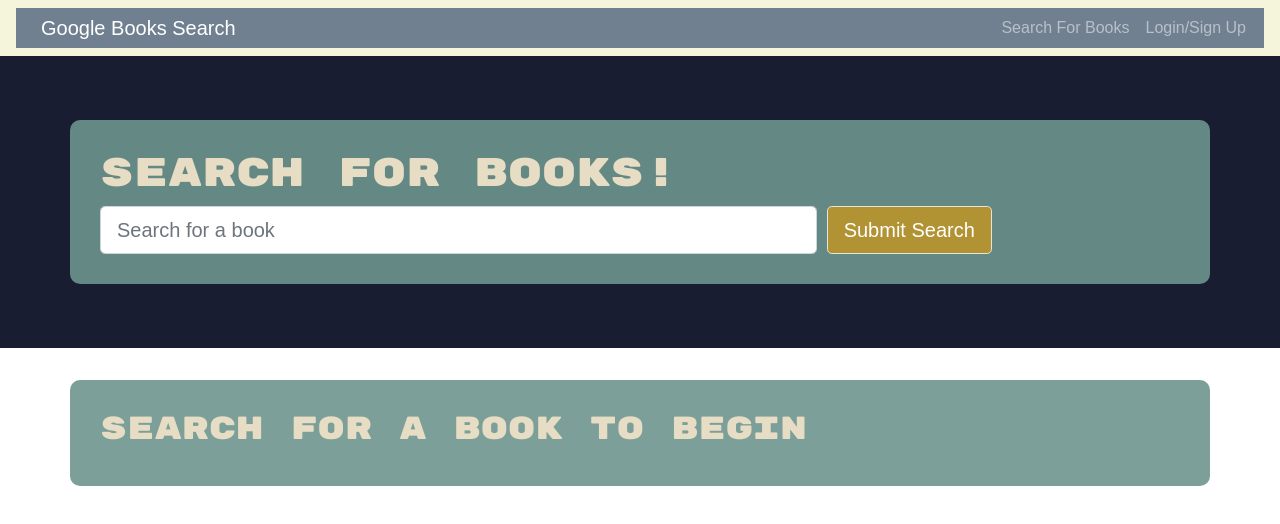
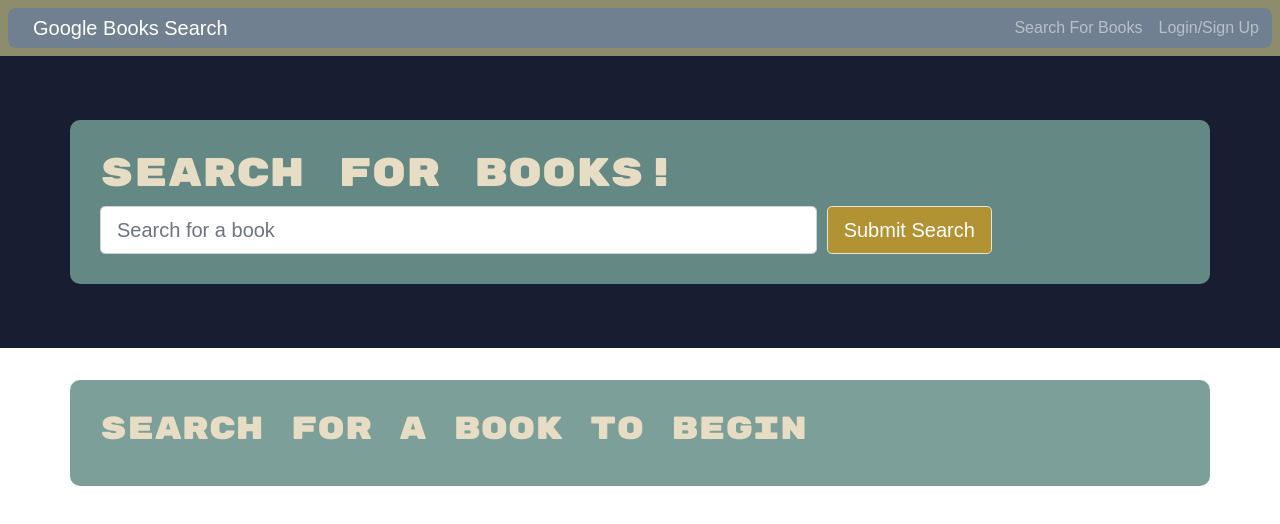
Before and after one commit to yoyachi/book-search-engine, a React (Create React App) app in the folder client/: page / in a window 1280 px wide. Shown: the top 524 px of the page. Built offline with nearby package versions, Linux system fonts and the light colour scheme.

Commit message:
Updated navbar

```diff
--- a/client/src/index.css
+++ b/client/src/index.css
@@ -12,7 +12,6 @@ h6 {
   color: #E6DDC4;
 
 }
-
 .small {
   font-weight: 300;
   font-style: italic;
@@ -42,7 +41,8 @@ h6 {
 
 .container-fluid {
   background-color: slategray;
-  padding-right: 10px;
+  padding-right: 5px;
+  border-radius: 0.5rem;
 }
 
 
@@ -88,7 +88,8 @@ h6 {
 }
 
 nav.navbar.navbar-expand-lg.navbar-dark.bg-dark {
-  background: beige!important;
+  background: rgb(141, 141, 109)!important;
+  padding: 8px 8px!important;
 }
 
 a {
```
